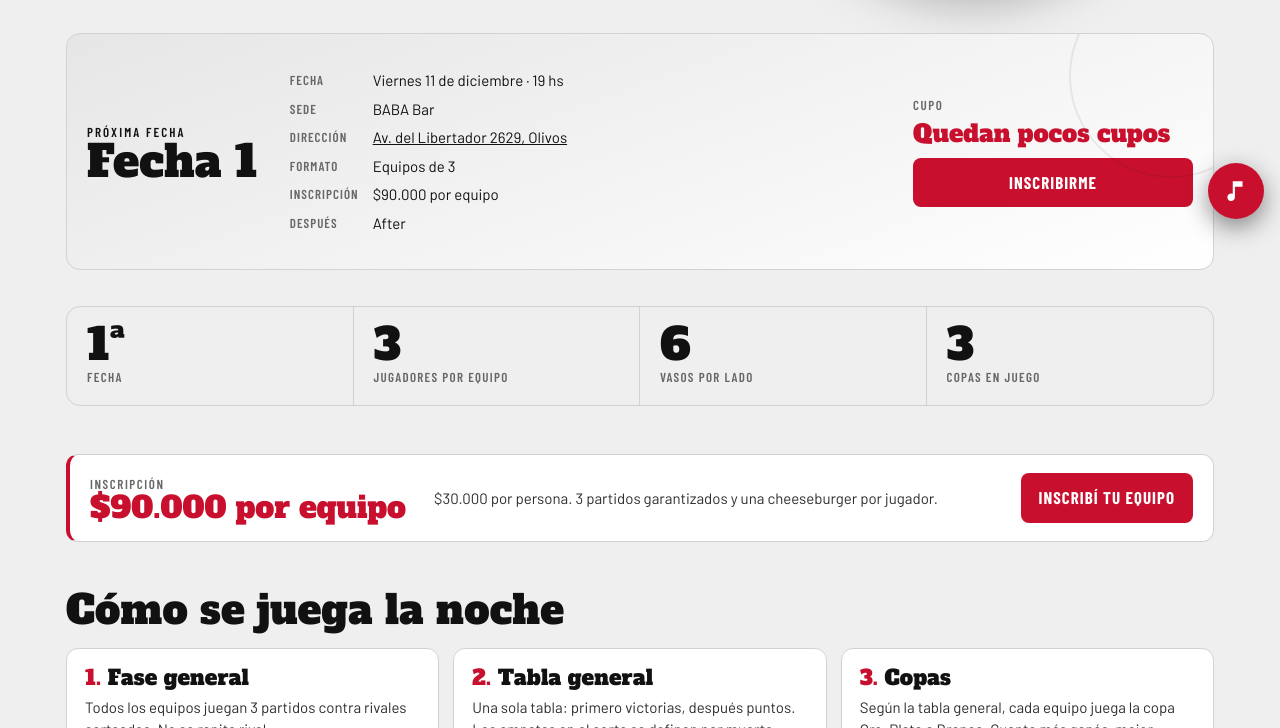
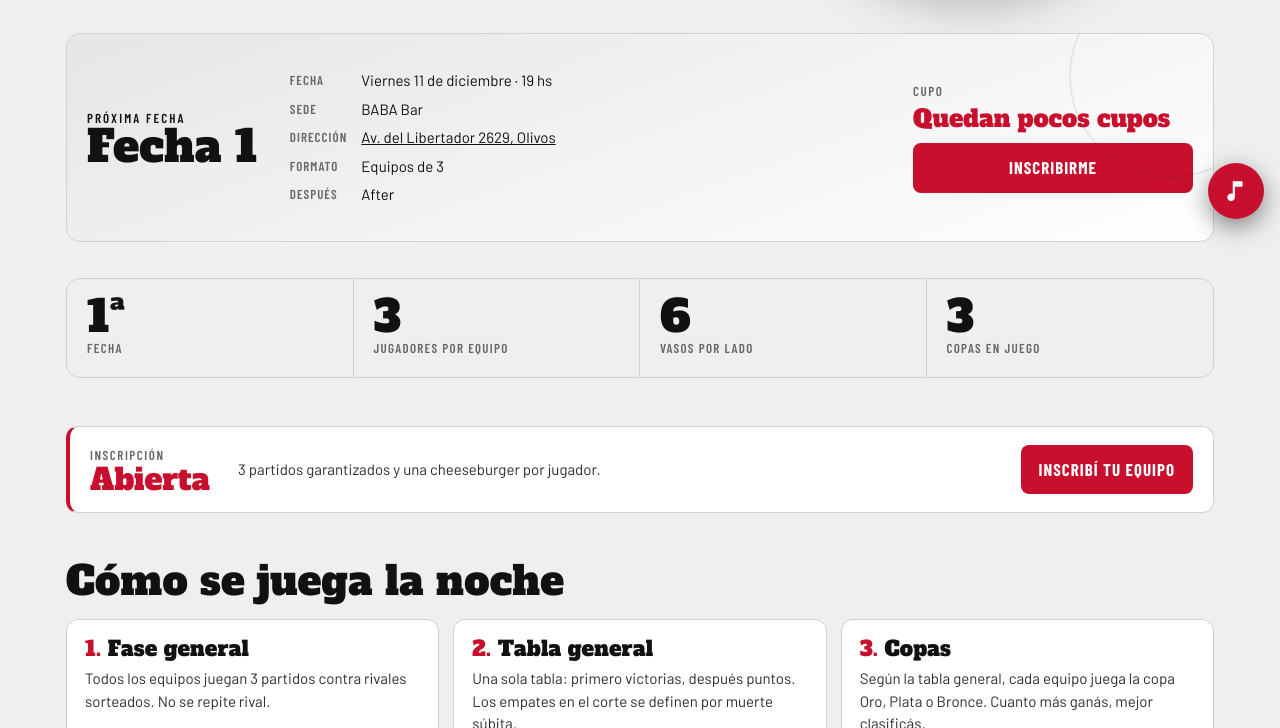
Before and after one commit to mlombardi-boop/BeerRockPong, a plain HTML site: page index.html in a window 1280 px wide. Shown: the part 565-1293 px from the top of the page. Drawn offline with Linux system fonts and the light colour scheme; a script that the page names is missing.

Commit message:
Sin valor de inscripción en la web
Co-Authored-By: Claude Opus 5.5 <noreply@anthropic.com>
Claude-Session: https://claude.ai/code/session_015h8ZnKHvnYGySo1tTvy121

```diff
--- a/index.html
+++ b/index.html
@@ -400,7 +400,6 @@ table.st tr.flash td{animation:flash 1.6s ease-out}
         <dt>Sede</dt><dd>BABA Bar</dd>
         <dt>Dirección</dt><dd><a href="https://www.google.com/maps/search/?api=1&amp;query=Av.+del+Libertador+2629,+Olivos" target="_blank" rel="noopener">Av. del Libertador 2629, Olivos</a></dd>
         <dt>Formato</dt><dd>Equipos de 3</dd>
-        <dt>Inscripción</dt><dd><span class="precio">$90.000 por equipo</span></dd>
         <dt>Después</dt><dd>After</dd>
       </dl>
       <div class="cupo">
@@ -419,8 +418,8 @@ table.st tr.flash td{animation:flash 1.6s ease-out}
 
   <div class="sec">
     <div class="insc">
-      <div><div class="lbl">Inscripción</div><div class="val"><span class="precio">$90.000 por equipo</span></div></div>
-      <p>$30.000 por persona. 3 partidos garantizados y una cheeseburger por jugador.</p>
+      <div><div class="lbl">Inscripción</div><div class="val">Abierta</div></div>
+      <p>3 partidos garantizados y una cheeseburger por jugador.</p>
       <a class="btn primary" href="https://docs.google.com/forms/d/e/1FAIpQLSe2-UFo3NuBwShoPakJW8BhoWTfUJuiqe88d8PO619on25b4Q/viewform" target="_blank" rel="noopener">Inscribí tu equipo</a>
     </div>
   </div>
```
Also changed, not shown: mockup.html (+2 -3 lines).
